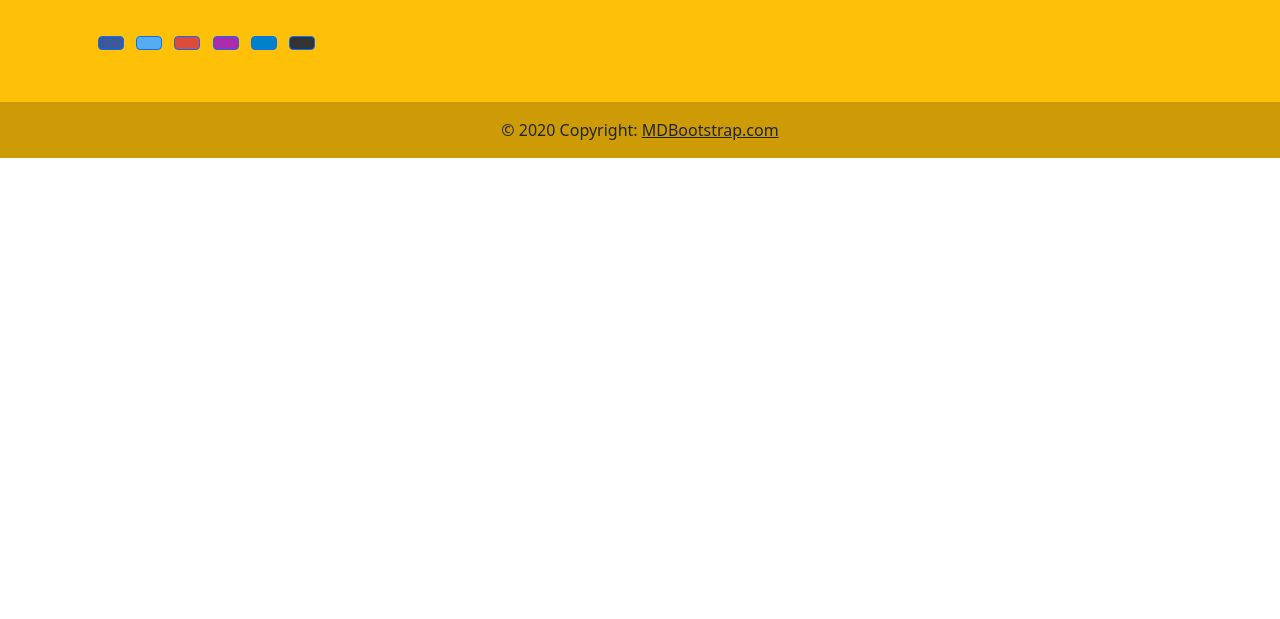
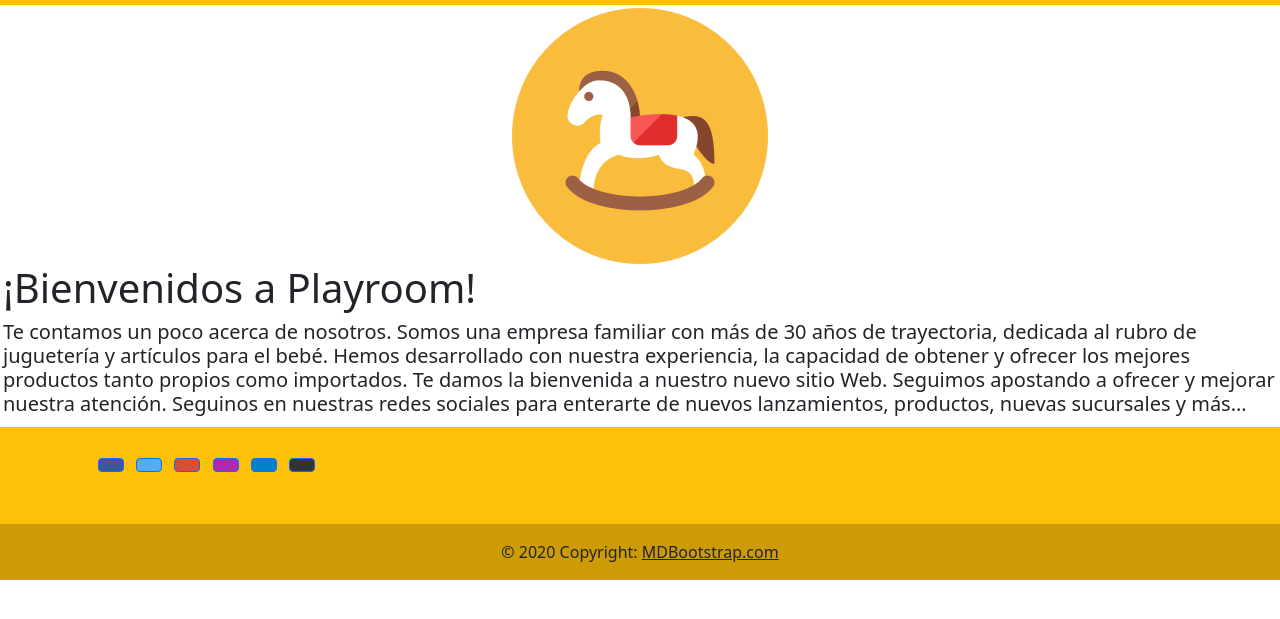
Before and after one commit to marcosx52/desafio-final, a plain HTML site: page pages/nosotros.html in a window 1280 px wide. Shown: the part 51-670 px from the top of the page. Drawn offline with nearby package versions, Linux system fonts and the light colour scheme.

Commit message:
segundo commit

```diff
--- a/pages/nosotros.html
+++ b/pages/nosotros.html
@@ -66,7 +66,15 @@
       </nav>
     </header>
 
-
+    <main class="cont-nosotros">
+      <div>
+        <img src="../assets/img/horse2.ico" alt="">
+      </div>
+      <div>
+        <h1>¡Bienvenidos a Playroom!</h1>
+        <h5>Te contamos un poco acerca de nosotros. Somos una empresa familiar con más de 30 años de trayectoria, dedicada al rubro de juguetería y artículos para el bebé. Hemos desarrollado con nuestra experiencia, la capacidad de obtener y ofrecer los mejores productos tanto propios como importados. Te damos la bienvenida a nuestro nuevo sitio Web. Seguimos apostando a ofrecer y mejorar nuestra atención. Seguinos en nuestras redes sociales para enterarte de nuevos lanzamientos, productos, nuevas sucursales y más…</h5>
+      </div>
+      </main>
   <script
   src="https://cdn.jsdelivr.net/npm/bootstrap@5.1.3/dist/js/bootstrap.bundle.min.js"
   integrity="sha384-ka7Sk0Gln4gmtz2MlQnikT1wXgYsOg+OMhuP+IlRH9sENBO0LRn5q+8nbTov4+1p"
--- a/style.css
+++ b/style.css
@@ -2,3 +2,10 @@
   margin: 0;
   padding: 0;
 }
+
+.cont-nosotros {
+  display: flex;
+  flex-wrap: wrap;
+  justify-content: center;
+  padding: 3px;
+}
```
Also changed, not shown: assets/img/horse2.ico (added).
